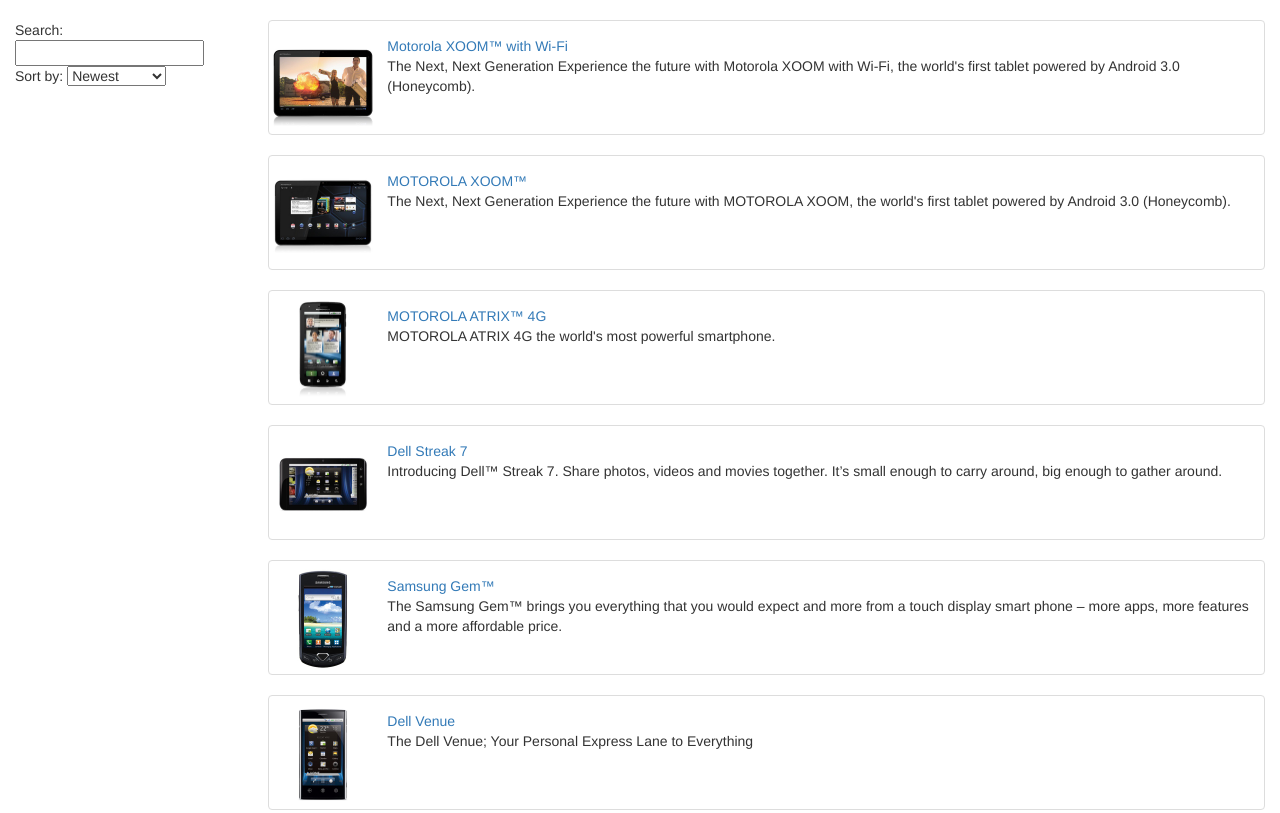
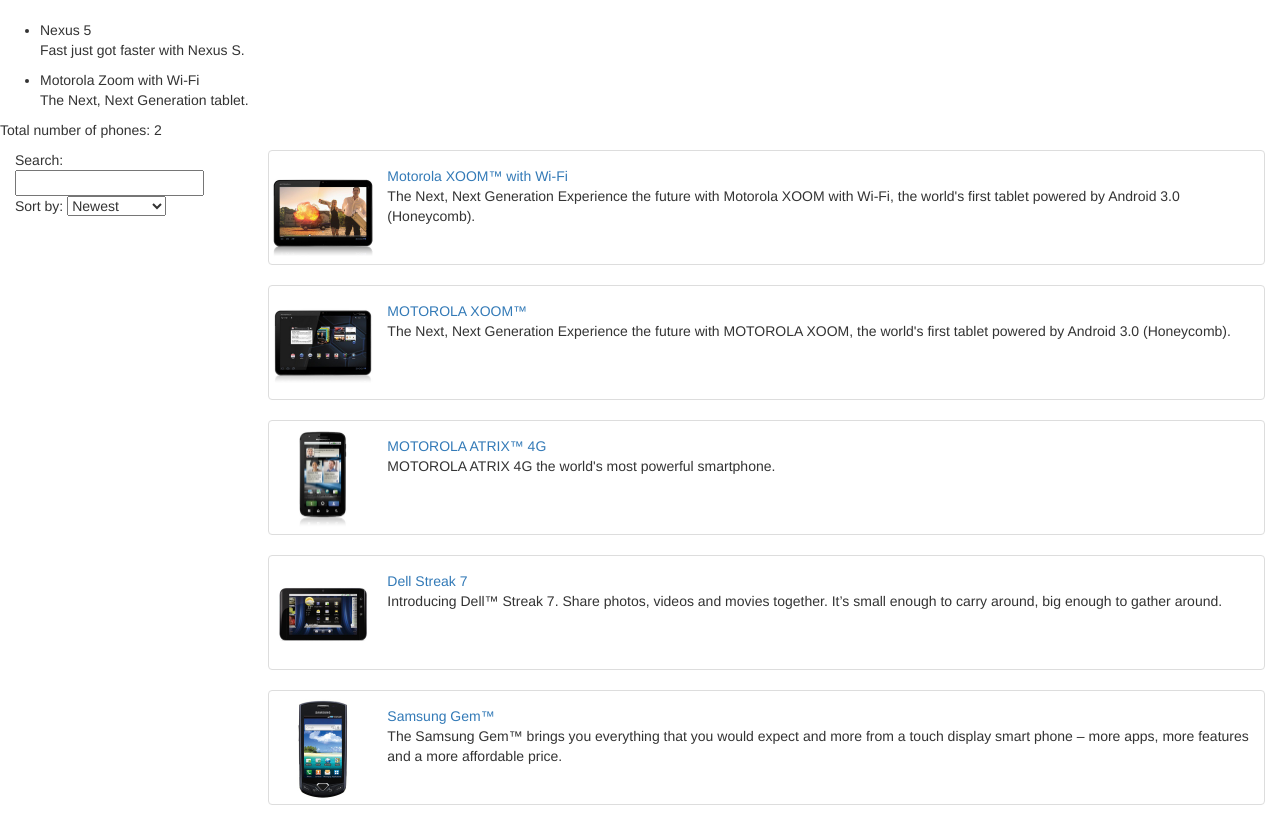
Before and after one commit to bdfinlayson/angular-phone-store, a website: page app/index.html in a window 1280 px wide. Shown: the top 813 px of the page. Drawn offline with nearby package versions, Linux system fonts and the light colour scheme; some packages are replaced by stand-ins of ours.

Commit message:
complete step 1 create static template

```diff
--- a/app/index.html
+++ b/app/index.html
@@ -19,6 +19,22 @@
   <script src="js/services.js"></script>
 </head>
 <body>
+  <ul>
+    <li>
+      <span>Nexus 5</span>
+      <p>
+        Fast just got faster with Nexus S.
+      </p>
+    </li>
+    <li>
+      <span>Motorola Zoom with Wi-Fi</span>
+      <p>
+      The Next, Next Generation tablet.
+      </p>
+    </li>
+  </ul>
+  <p>Total number of phones: 2</p>
+
 
   <div class="view-container">
     <div ng-view class="view-frame"></div>
```
